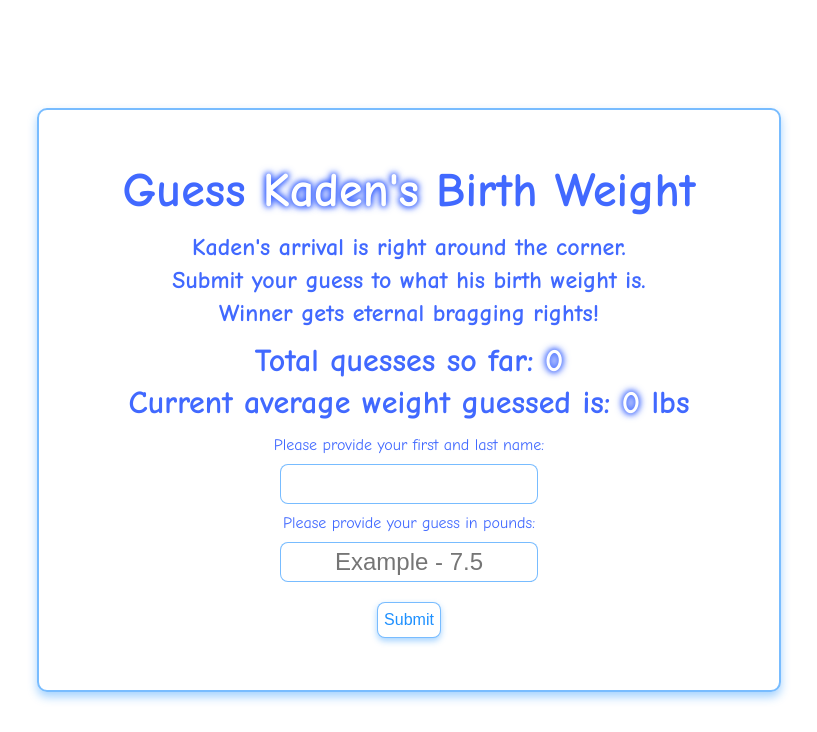
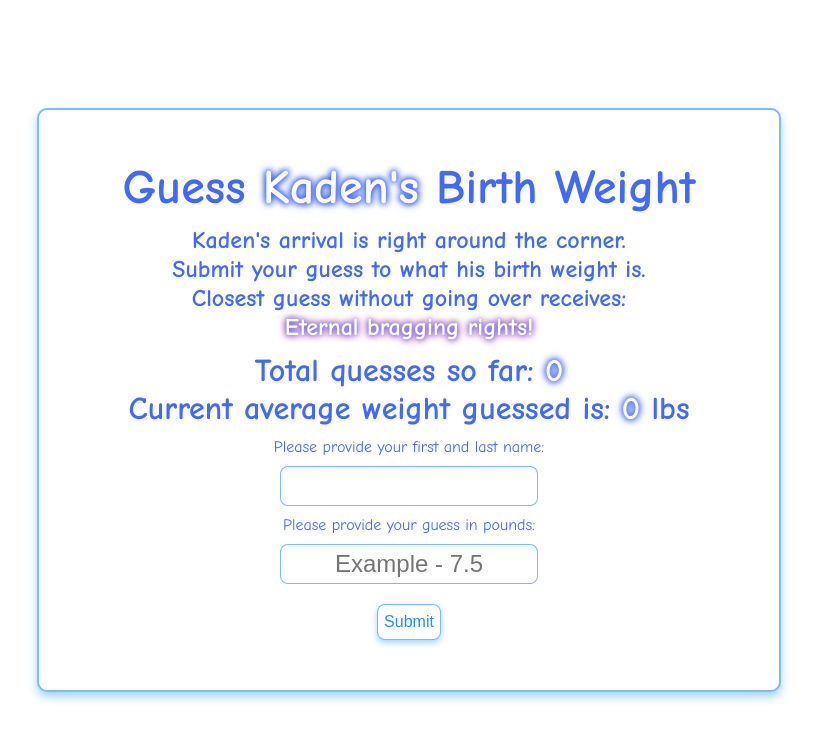
Before and after one commit to 8BitJustin/baby_weight_collector, a Flask app: page / in a window 1280 px wide. Shown: the top 732 px of the page, without its empty margins (231-1048 px from the left). Run offline with Flask 2, Linux system fonts and the light colour scheme; data that the repository does not hold is empty.

Commit message:
Put text of eternal bragging rights on it's own line. Added span to give it more color, class of prize. Updated css file as well.

```diff
--- a/static/styles.css
+++ b/static/styles.css
@@ -71,6 +71,12 @@ input[type="number"] {
   color: white;
   text-shadow: 0 0 5px rgba(65, 105, 255, 1), 0 0 7px rgba(65, 105, 255, 1),
     0 0 9px rgba(65, 105, 255, 1);
+}
+
+.prize {
+  color: white;
+  text-shadow: 0 0 5px rgba(65, 105, 255, 1), 0 0 7px rgba(188, 105, 255, 1),
+    0 0 9px rgba(200, 56, 78, 1);
 }
 
 .show_count {
--- a/templates/index.html
+++ b/templates/index.html
@@ -28,7 +28,12 @@
         <h3 class="heading desc">
           Submit your guess to what his birth weight is.
         </h3>
-        <h3 class="heading desc">Winner gets eternal bragging rights!</h3>
+        <h3 class="heading desc">
+          Closest guess without going over receives:
+        </h3>
+        <h3
+                class="heading desc"><span class="prize">Eternal bragging
+          rights!</span></h3>
         <h2 class="heading show_count">
           Total quesses so far:
           <!-- Count class is fed in from database, indicates the number of guesses so far -->
```
